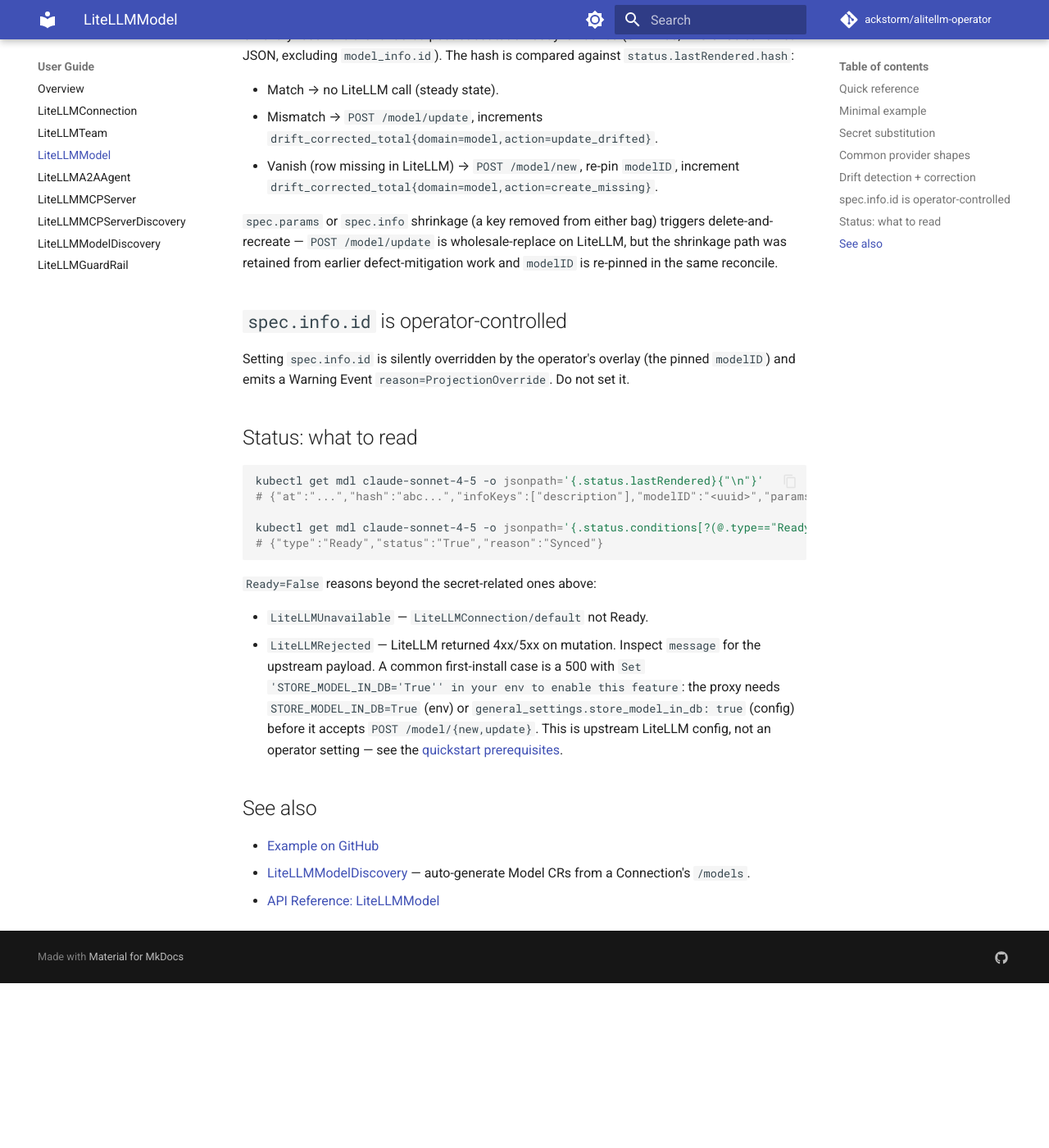
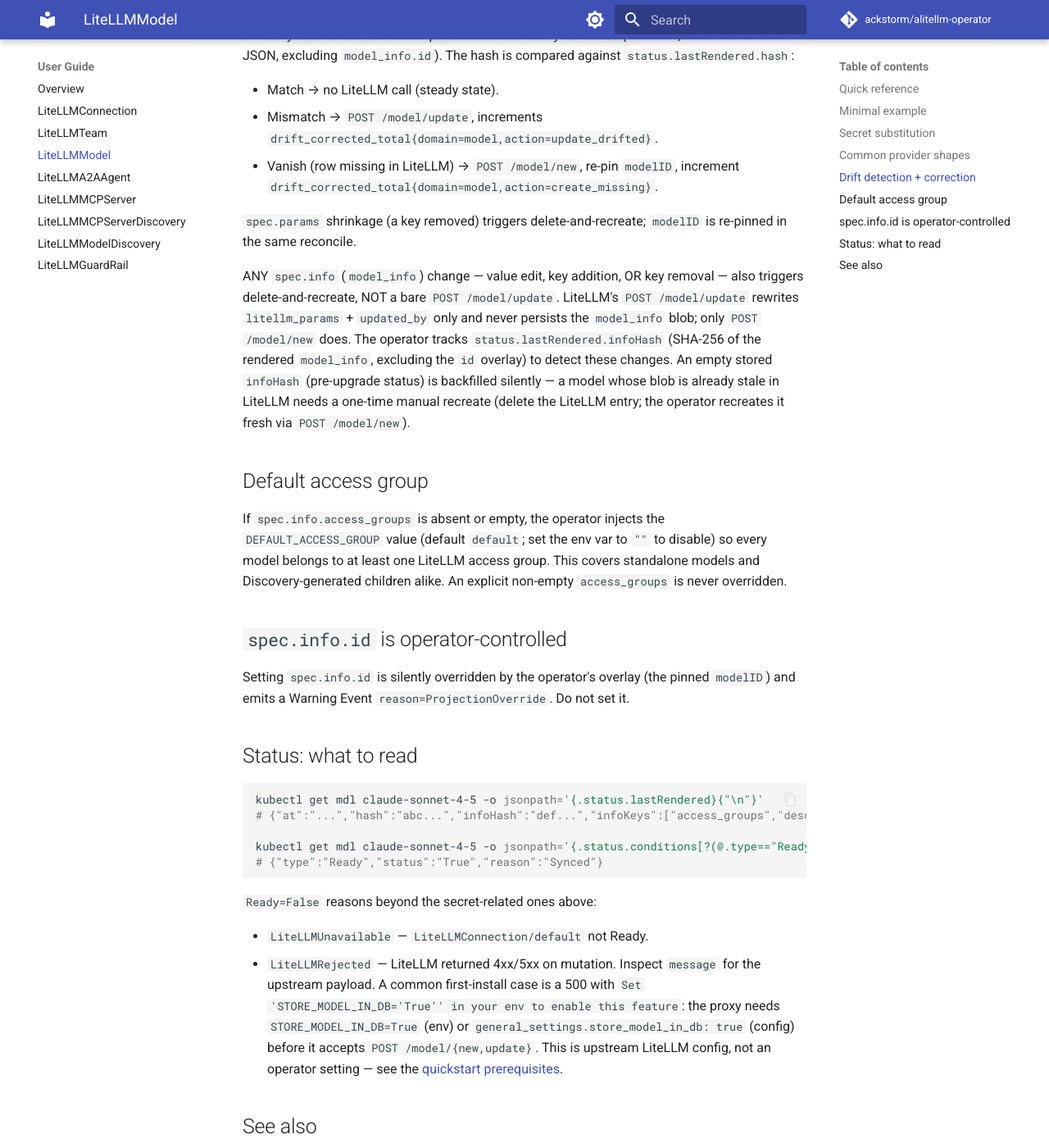
Before and after one commit to ackstorm/alitellm-operator, an MkDocs documentation site: the page built from docs/user-guide/model.md, in a window 1280 px wide and 1400 px high, scrolled down 3002 px. Shown: the whole window at 82% size. Built offline with MkDocs 1.6.1 and Material for MkDocs 9.7.7, drawn with Linux system fonts in a browser that asks for light colours; comment, search, counter and statistics services are not loaded; the version menu is left out; before the commit the page ends 4201 px from its top, so only the background shows below that.

Commit message:
docs: model_info persistence + DEFAULT_ACCESS_GROUP knob

````diff
--- a/docs/user-guide/model.md
+++ b/docs/user-guide/model.md
@@ -140,11 +140,26 @@
   `modelID`, increment
   `drift_corrected_total{domain=model,action=create_missing}`.
 
-`spec.params` or `spec.info` shrinkage (a key removed from either bag)
-triggers delete-and-recreate — `POST /model/update` is wholesale-replace
-on LiteLLM, but the shrinkage path was retained from earlier
-defect-mitigation work and `modelID` is re-pinned in the same
-reconcile.
+`spec.params` shrinkage (a key removed) triggers delete-and-recreate;
+`modelID` is re-pinned in the same reconcile.
+
+ANY `spec.info` (`model_info`) change — value edit, key addition, OR key
+removal — also triggers delete-and-recreate, NOT a bare `POST /model/update`.
+LiteLLM's `POST /model/update` rewrites `litellm_params` + `updated_by` only
+and never persists the `model_info` blob; only `POST /model/new` does. The
+operator tracks `status.lastRendered.infoHash` (SHA-256 of the rendered
+`model_info`, excluding the `id` overlay) to detect these changes. An empty
+stored `infoHash` (pre-upgrade status) is backfilled silently — a model whose
+blob is already stale in LiteLLM needs a one-time manual recreate (delete the
+LiteLLM entry; the operator recreates it fresh via `POST /model/new`).
+
+## Default access group
+
+If `spec.info.access_groups` is absent or empty, the operator injects the
+`DEFAULT_ACCESS_GROUP` value (default `default`; set the env var to `""` to
+disable) so every model belongs to at least one LiteLLM access group. This
+covers standalone models and Discovery-generated children alike. An explicit
+non-empty `access_groups` is never overridden.
 
 ## `spec.info.id` is operator-controlled
 
@@ -156,7 +171,7 @@
 
 ```bash
 kubectl get mdl claude-sonnet-4-5 -o jsonpath='{.status.lastRendered}{"\n"}'
-# {"at":"...","hash":"abc...","infoKeys":["description"],"modelID":"<uuid>","paramsKeys":["api_base","api_key","model"]}
+# {"at":"...","hash":"abc...","infoHash":"def...","infoKeys":["access_groups","description"],"modelID":"<uuid>","paramsKeys":["api_base","api_key","model"]}
 
 kubectl get mdl claude-sonnet-4-5 -o jsonpath='{.status.conditions[?(@.type=="Ready")]}{"\n"}'
 # {"type":"Ready","status":"True","reason":"Synced"}
````
Also changed, not shown: CLAUDE.md (+43 -0 lines), 4 other files.
